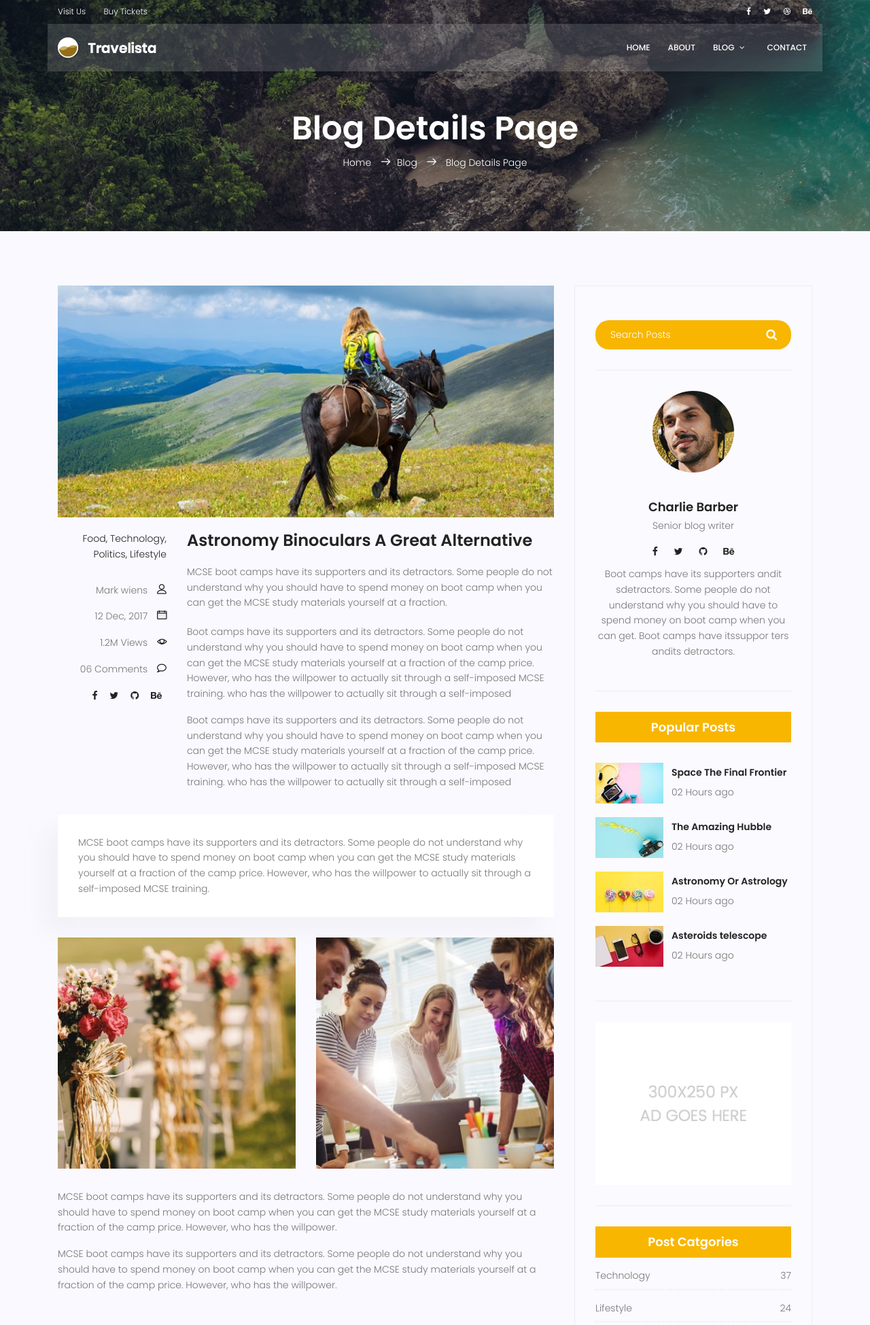
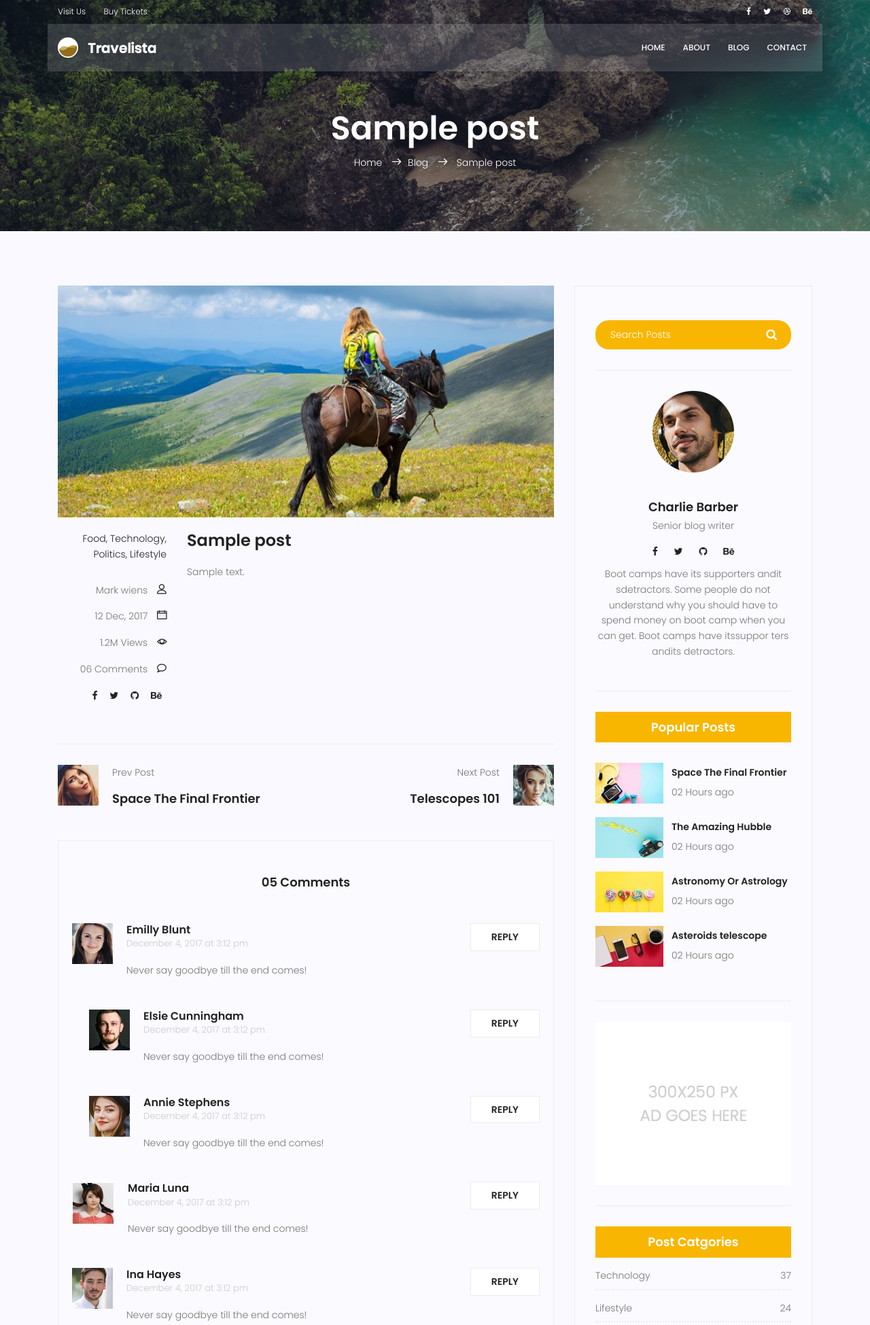
Before and after one commit to ErfanAhmadi401/django-web-app, a Django app: template templates/blog/blog-single.html in a window 1280 px wide. Shown: the top 1949 px of the page at 68% size. Run offline with Django 5.2, Linux system fonts and the light colour scheme; the template is opened without the code that fills it: values that come from a table or form of the project are taken from there, others are empty; tables that the repository leaves empty hold one stand-in row (values such as "Sample post"); some libraries are stand-ins or nearby versions.

Commit message:
feat(blog): implement dynamic single post page with database integration
Replace static blog-single with dynamic post detail view fetching data from database.

- Update blog_single view to accept post ID and fetch from database using get_object_or_404
- Change URL pattern to use post ID instead of static path
- Remove test view after successful implementation
- Update blog-home links to point to dynamic post URLs
- Render actual post data from database in blog-single template
- Clean up base.html navigation (remove dropdown, keep single link)
- Update breadcrumbs in blog-single, about, and contact pages
- Comment out unused code for future reference

```diff
--- a/blog/urls.py
+++ b/blog/urls.py
@@ -5,7 +5,7 @@ app_name = "blog"
 
 urlpatterns = [
     path("", views.blog_home, name="blog-home"),
-    path("single/", views.blog_single, name="blog-single"),
-    path("post-<int:pid>" , views.test, name="test"),
+    path("<int:pid>", views.blog_single, name="blog-single"),
+    # path("post-<int:pid>" , views.test, name="test"),
 
 ]
--- a/templates/base.html
+++ b/templates/base.html
@@ -70,13 +70,7 @@
             <ul class="nav-menu">
               <li><a href="{% url 'core:index' %}">Home</a></li>
               <li><a href="{% url 'core:about' %}">About</a></li>
-              <li class="menu-has-children">
-                <a href="">Blog</a>
-                <ul>
-                  <li><a href="{% url 'blog:blog-home' %}">Blog Home</a></li>
-                  <li><a href="{% url 'blog:blog-single' %}">Blog Single</a></li>
-                </ul>
-              </li>
+              <li><a href="{% url 'blog:blog-home' %}">Blog</a></li>
               <li><a href="{% url 'core:contact' %}">Contact</a></li>
             </ul>
           </nav>
--- a/templates/blog/blog-home.html
+++ b/templates/blog/blog-home.html
@@ -131,7 +131,7 @@
                 alt=""
               />
             </div>
-            <a class="posts-title" href="#"
+            <a class="posts-title" href="{% url 'blog:blog-single' pid=post.id %}"
               ><h3>{{post.title}}</h3></a
             >
             <p class="excert">
--- a/templates/blog/blog-single.html
+++ b/templates/blog/blog-single.html
@@ -7,13 +7,14 @@
   <div class="container">
     <div class="row d-flex align-items-center justify-content-center">
       <div class="about-content col-lg-12">
-        <h1 class="text-white">Blog Details Page</h1>
+        <h1 class="text-white">{{post.title}}</h1>
         <p class="text-white link-nav">
-          <a href="index.html">Home </a>
+          <a href="{% url 'core:index' %}">Home </a>
           <span class="lnr lnr-arrow-right"></span
-          ><a href="blog-home.html">Blog </a>
+          ><a href="{% url 'blog:blog-home' %}">Blog </a>
           <span class="lnr lnr-arrow-right"></span>
-          <a href="blog-single.html"> Blog Details Page</a>
+          <a href="#post-{{post.id}}">{{post.title}}</a>
+
         </p>
       </div>
     </div>
@@ -30,6 +31,7 @@
           <div class="col-lg-12">
             <div class="feature-img">
               <img
+                id="post-{{post.id}}"
                 class="img-fluid"
                 src="{% static 'img/blog/feature-img1.jpg' %}"
                 alt=""
@@ -75,15 +77,12 @@
           </div>
           <div class="col-lg-9 col-md-9">
             <h3 class="mt-20 mb-20">
-              Astronomy Binoculars A Great Alternative
+              {{post.title}}
             </h3>
             <p class="excert">
-              MCSE boot camps have its supporters and its detractors. Some
-              people do not understand why you should have to spend money on
-              boot camp when you can get the MCSE study materials yourself at a
-              fraction.
+              {{post.content}}
             </p>
-            <p>
+            {% comment %} <p>
               Boot camps have its supporters and its detractors. Some people do
               not understand why you should have to spend money on boot camp
               when you can get the MCSE study materials yourself at a fraction
@@ -98,9 +97,9 @@
               of the camp price. However, who has the willpower to actually sit
               through a self-imposed MCSE training. who has the willpower to
               actually sit through a self-imposed
-            </p>
+            </p> {% endcomment %}
           </div>
-          <div class="col-lg-12">
+          {% comment %} <div class="col-lg-12">
             <div class="quotes">
               MCSE boot camps have its supporters and its detractors. Some
               people do not understand why you should have to spend money on
@@ -140,7 +139,7 @@
                 </p>
               </div>
             </div>
-          </div>
+          </div> {% endcomment %}
         </div>
         <div class="navigation-area">
           <div class="row">
--- a/templates/core/about.html
+++ b/templates/core/about.html
@@ -9,9 +9,9 @@
       <div class="about-content col-lg-12">
         <h1 class="text-white">About Us</h1>
         <p class="text-white link-nav">
-          <a href="index.html">Home </a>
+          <a href="{% url 'core:index' %}">Home </a>
           <span class="lnr lnr-arrow-right"></span>
-          <a href="about.html"> About Us</a>
+          <a href="#"> About Us</a>
         </p>
       </div>
     </div>
--- a/templates/core/contact.html
+++ b/templates/core/contact.html
@@ -9,9 +9,9 @@
       <div class="about-content col-lg-12">
         <h1 class="text-white">Contact Us</h1>
         <p class="text-white link-nav">
-          <a href="index.html">Home </a>
+          <a href="{% url 'core:index' %}">Home </a>
           <span class="lnr lnr-arrow-right"></span>
-          <a href="contact.html"> Contact Us</a>
+          <a href="#"> Contact Us</a>
         </p>
       </div>
     </div>
```
Also changed, not shown: blog/views.py (+13 -8 lines).
